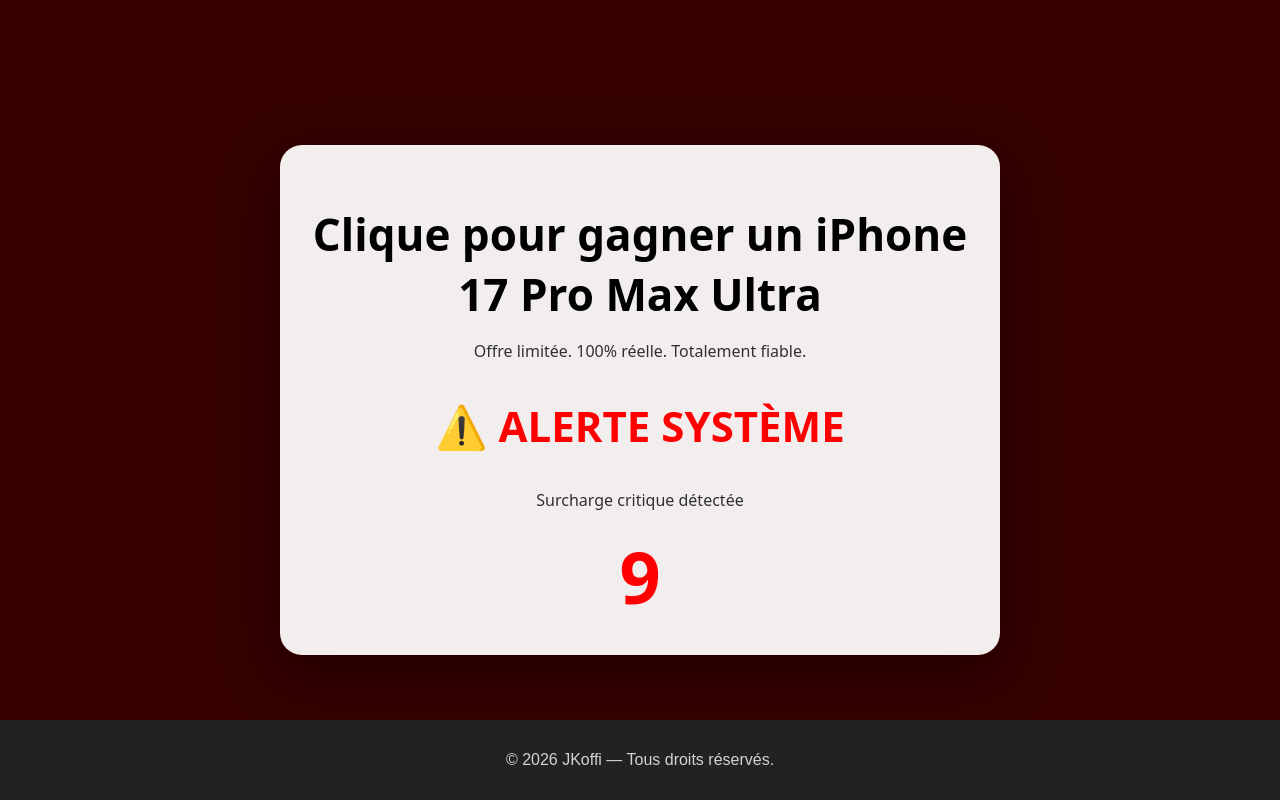
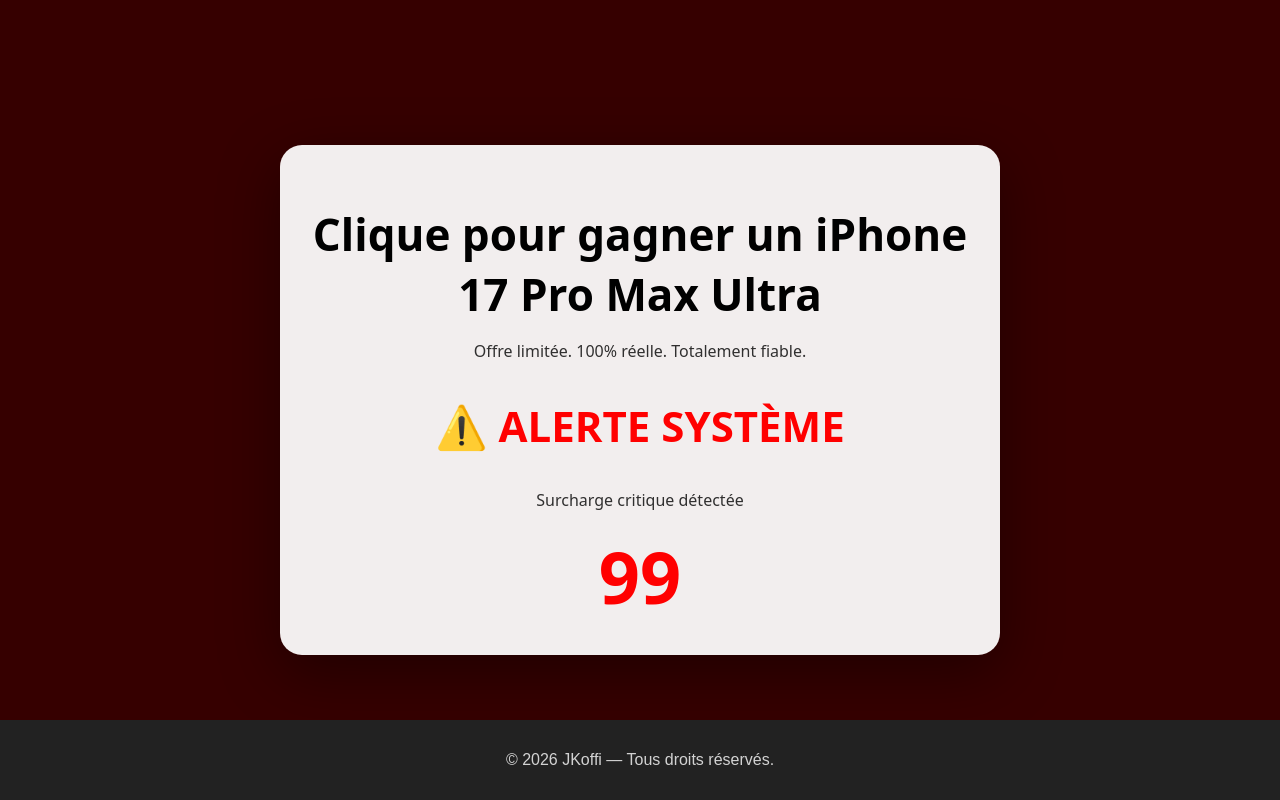
Before and after one commit to Juleshounsavi/troll-website, a plain HTML site: page index.html in a window 1280 px wide. Both pictures are taken after a click on the button "Gagner". Drawn offline with nearby package versions, Linux system fonts and the light colour scheme.

```diff
--- a/index.html
+++ b/index.html
@@ -259,7 +259,7 @@
       countdown.style.display = "block";
       document.body.classList.add("panic");
 
-      let t = 10;
+      let t = 100;
       timer.textContent = t;
 
       const interval = setInterval(() => {
```
